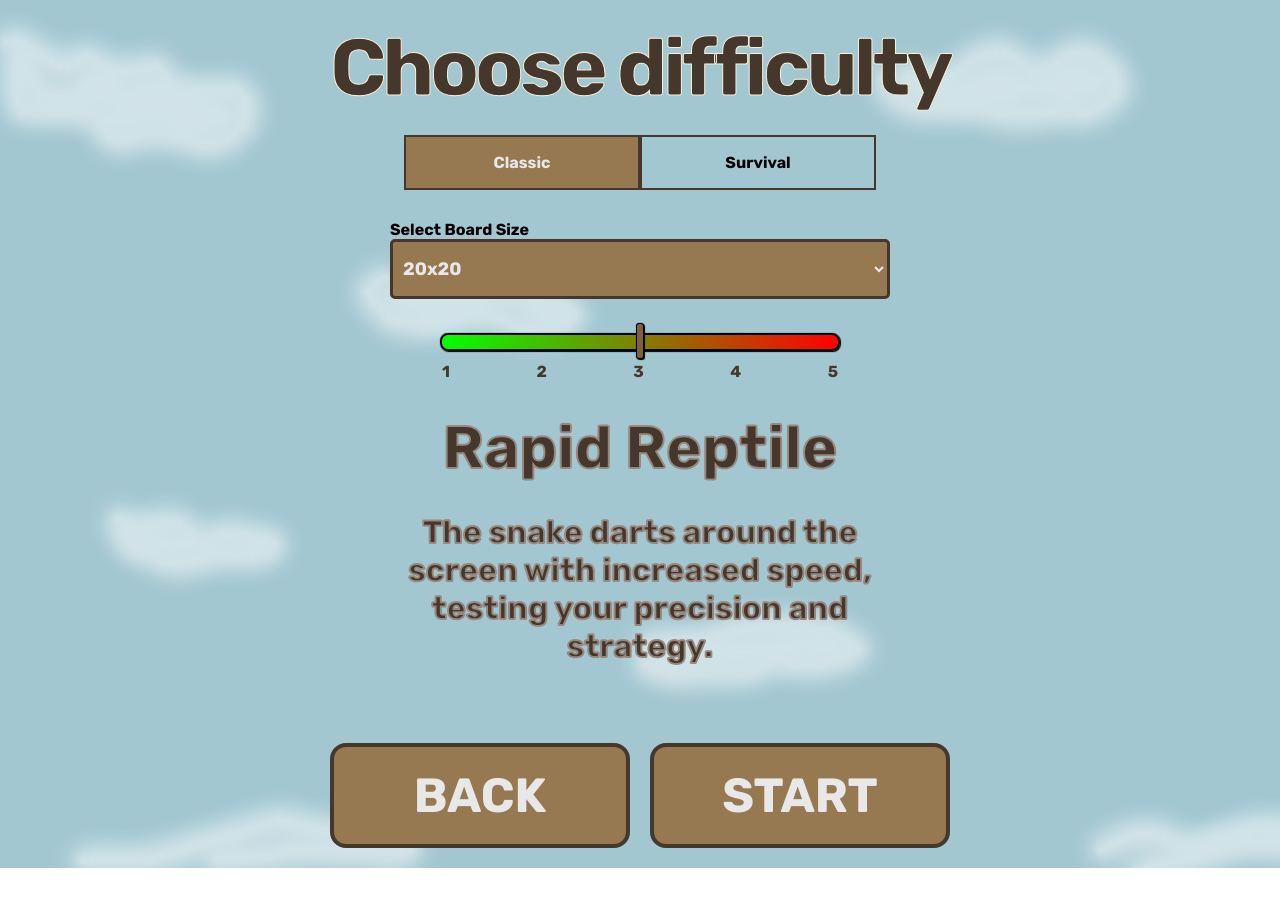
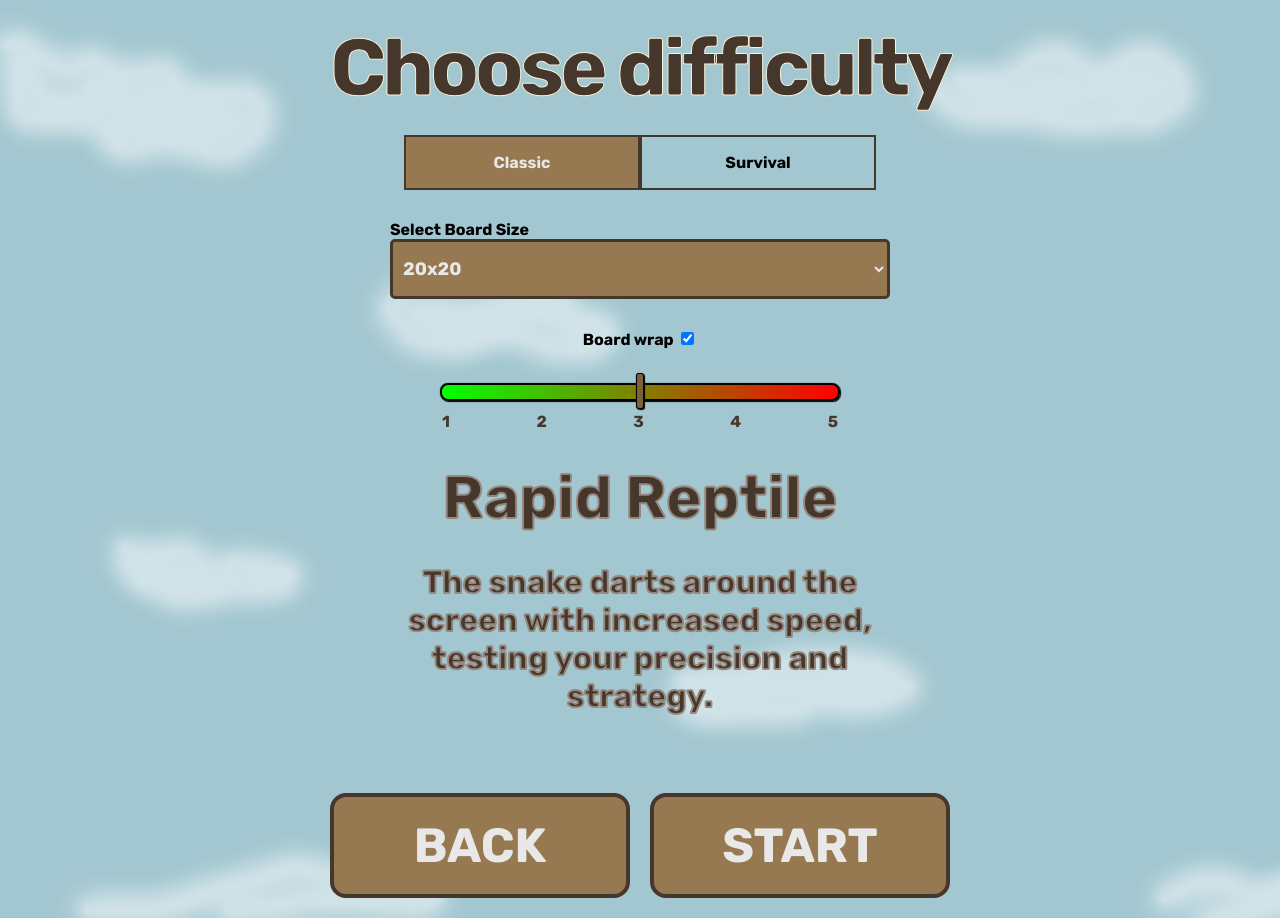
Before and after one commit to SugarrMango/snake-game, a plain HTML site: page pages/menu/difficulty/index.html in a window 1280 px wide. Before the commit the page ends 868 px from the top, so only its background shows below. Drawn offline with Linux system fonts and the light colour scheme.

Commit message:
feat: Board wrap toggle WIP

```diff
--- a/pages/menu/difficulty/index.html
+++ b/pages/menu/difficulty/index.html
@@ -26,6 +26,12 @@
             <option>24x24</option>
           </select>
         </div>
+
+        <label class="wrap"
+          >Board wrap
+          <input type="checkbox" checked="checked" />
+        </label>
+
         <input
           type="range"
           id="difficulty"
```
Also changed, not shown: pages/menu/difficulty/difficulty.css (+9 -0 lines).
